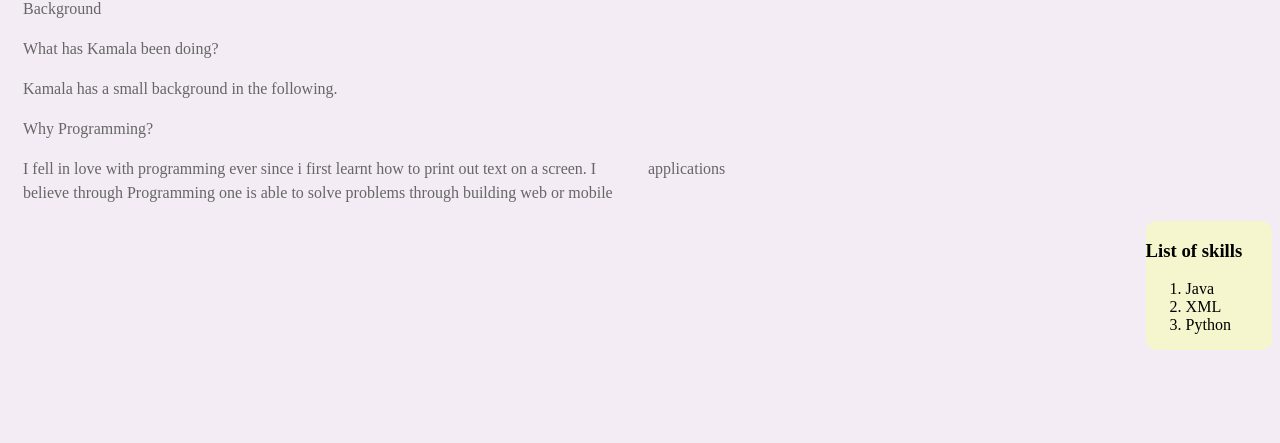
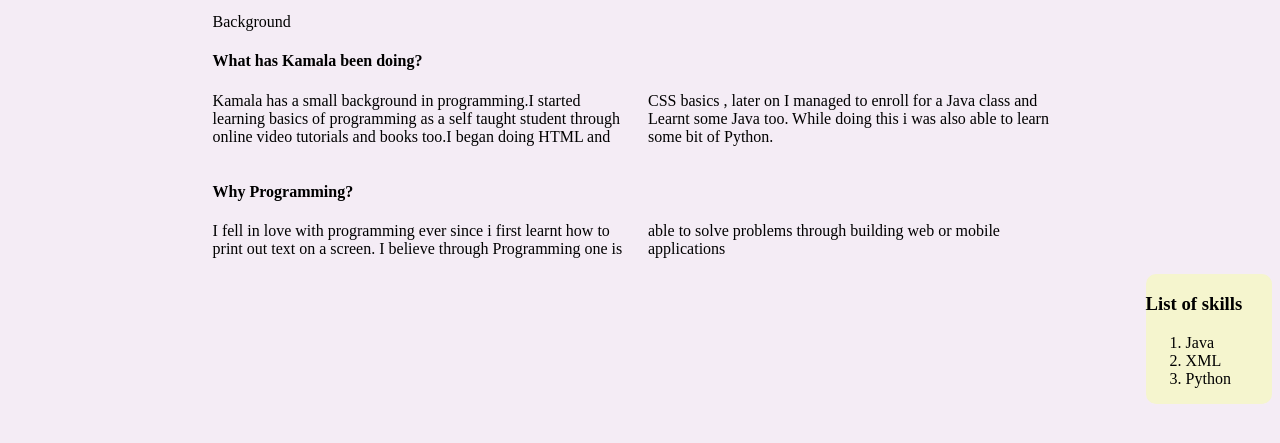
Before and after one commit to FrankKamala/portfolio, a plain HTML site: page about.html in a window 1280 px wide. Shown: the part 175-618 px from the top of the page. Drawn offline with Linux system fonts and the light colour scheme.

Commit message:
Styled about paragraphs

```diff
--- a/about.html
+++ b/about.html
@@ -22,11 +22,12 @@
 				<div class="container">
 					<div class="col-about-left">
 						<p>Background</p>
-						<p>What has Kamala been doing? </p>
-						<p>Kamala has a small background in the following.</p>
+						<h4>What has Kamala been doing? </h4>
+						<p>Kamala has a small background in programming.I started learning basics of programming as a self taught student through online video tutorials and books too.I began doing HTML and CSS basics , later on I managed to enroll for a Java class and Learnt some Java too.
+               While doing this i was also able to learn some bit of Python. </p>
 					</div>
 					<div class="col-about-right">
-						<p>Why Programming?</p>
+						<h4>Why Programming?</h4>
 						<p>I fell in love with programming ever since i first learnt how to print out text on a screen. I believe through Programming one is able to solve problems through building web or mobile applications</p>
 					</div>
 
--- a/css/styles.css
+++ b/css/styles.css
@@ -101,13 +101,12 @@ hr{
   float: right;
   margin-left:auto;
   margin-right:auto;
-}
-.about p{
+}/*.about p{
 	font-size:1em;
 	color:#666666;
 	margin:0 0 1em 0;
 	line-height:1.5em;
-}
+}*/
 .col-about-left{
 
   float: left;
@@ -133,6 +132,13 @@ hr{
     column-count: 2;
     padding-right: 15px;
     padding-left: 15px;
-    margin-right: auto;
-    margin-left: auto;
+    margin-right: 15%;
+    margin-left: 15%;
 }
+
+.about h4{
+  padding-right: 15px;
+  padding-left: 15px;
+  margin-right: auto;
+  margin-left: 15%;
+}
```
